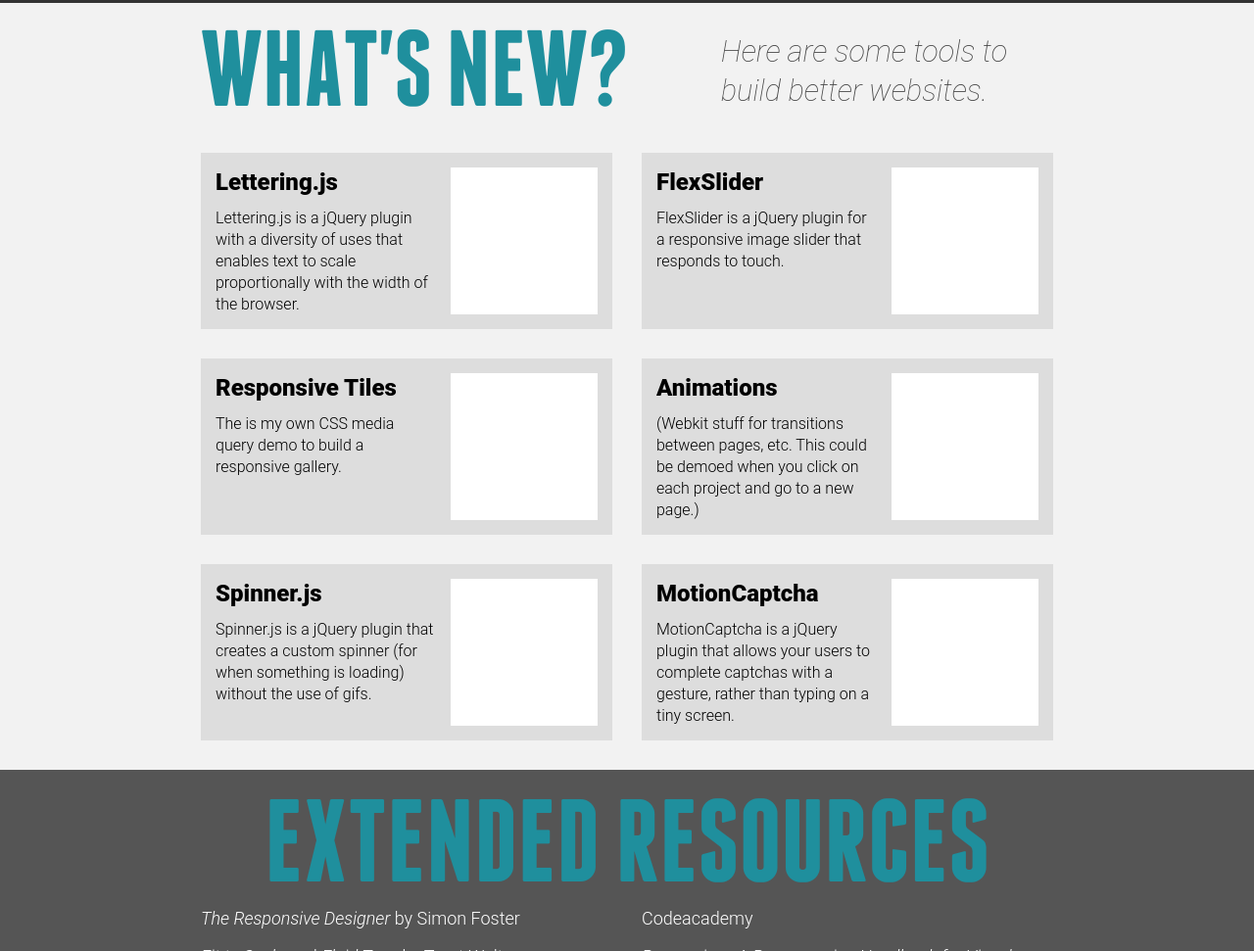
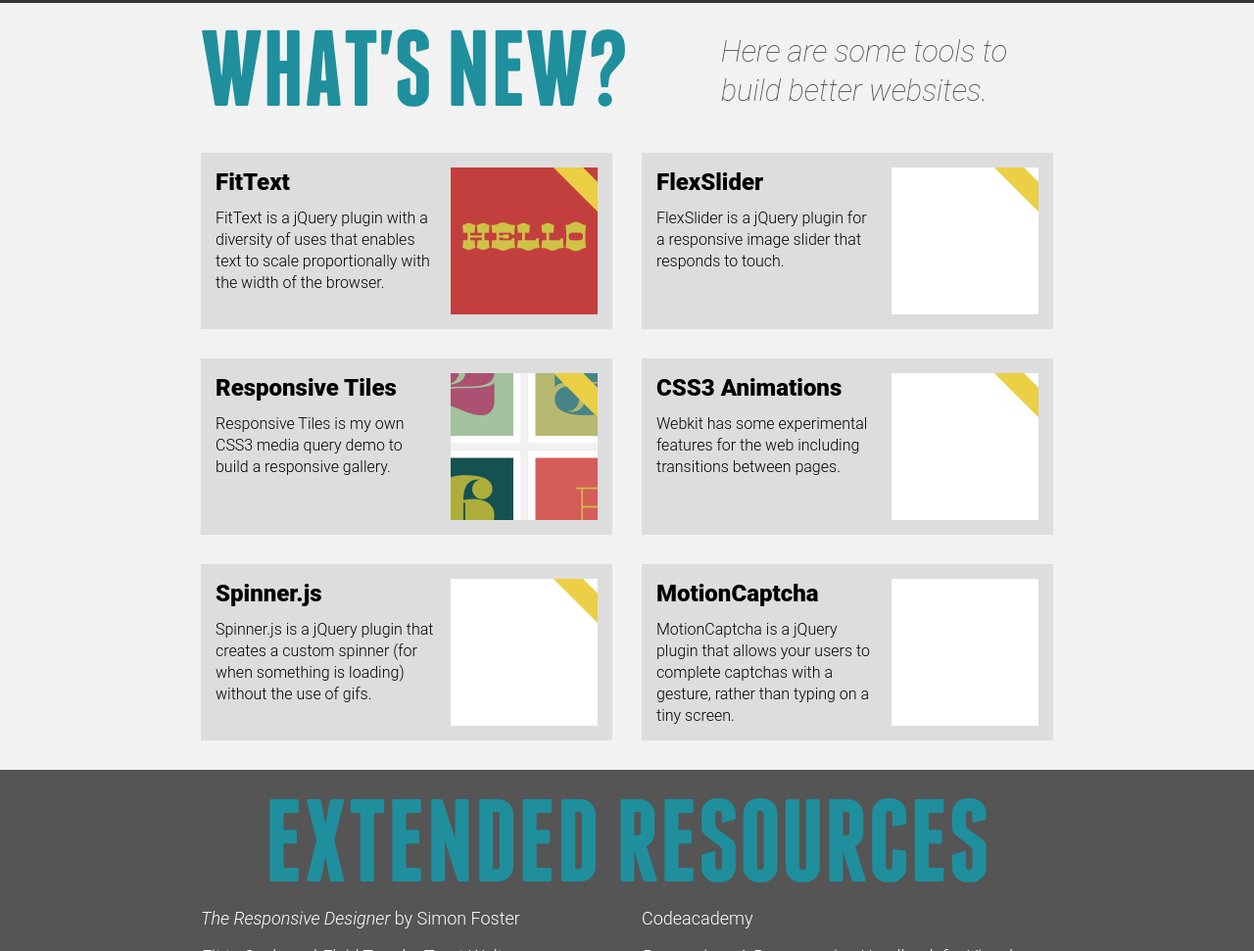
Before and after one commit to jessicametro/Self-Initiated-Website, a plain HTML site: page index.html in a window 1280 px wide. Shown: the part 1058-2029 px from the top of the page at 98% size. Drawn offline with nearby package versions, Linux system fonts and the light colour scheme; a web font is replaced by a local one.

Commit message:
added plugin descriptions, images, and banner

```diff
--- a/css/styles.css
+++ b/css/styles.css
@@ -236,6 +236,16 @@ h4 {
 	font-weight: 300;
 }
 
+.imageContainer {
+	position: relative;
+}
+
+.ribbon {
+	position: absolute;
+	right: 0px;
+	z-index: 100;
+}
+
 img.tileImg {
 	position: relative;
 	float: right;
--- a/index.html
+++ b/index.html
@@ -31,10 +31,13 @@
 					<div id="gallery">
 						<div id="lettering" class="tile used">
 							<div id="tileTextContainer">
-								<h4>Lettering.js</h4>
-								<p>Lettering.js is a jQuery plugin with a diversity of uses that enables text to scale proportionally with the width of the browser.</p>
+								<h4>FitText</h4>
+								<p>FitText is a jQuery plugin with a diversity of uses that enables text to scale proportionally with the width of the browser.</p>
 							</div>
-							<img class="tileImg" src="images/tiles/blank.png" alt="preview of lettering.js" width="150" height="150"/>
+							<div class="imageContainer">
+								<div class="ribbon"> <img src="images/ribbon.png" alt="ribbon" width="45" height="45" /> </div>
+								<img class="tileImg" src="images/tiles/fittext.png" alt="preview of lettering.js" width="150" height="150"/>
+							</div>
 						</div>
 
 						<div id="flexslider" class="tile used">
@@ -42,23 +45,32 @@
 								<h4>FlexSlider</h4>
 								<p>FlexSlider is a jQuery plugin for a responsive image slider that responds to touch.</p>
 							</div>
-							<img class="tileImg" src="images/tiles/blank.png" alt="preview of flexslider" width="150" height="150"/>
+							<div class="imageContainer">
+								<div class="ribbon"> <img src="images/ribbon.png" alt="ribbon" width="45" height="45" /> </div>
+								<img class="tileImg" src="images/tiles/blank.png" alt="preview of flexslider" width="150" height="150"/>
+							</div>
 						</div>
 
 						<div id="response" class="tile used">
 							<div id="tileTextContainer">
-								<h4><i>Responsive Tiles</i></h4>
-								<p><i>The is my own CSS media query demo to build a responsive gallery.</i></p>
+								<h4>Responsive Tiles</h4>
+								<p>Responsive Tiles is my own CSS3 media query demo to build a responsive gallery.</i></p>
 							</div>
-							<img class="tileImg" src="images/tiles/blank.png" alt="preview of the responsive tiles" width="150" height="150"/>
+							<div class="imageContainer">
+								<div class="ribbon"> <img src="images/ribbon.png" alt="ribbon" width="45" height="45" /> </div>
+								<img class="tileImg" src="images/tiles/responsive_tiles.png" alt="preview of the responsive tiles" width="150" height="150"/>
+							</div>
 						</div>
 
 						<div id="animations" class="tile used">
 							<div id="tileTextContainer">
-								<h4><i>Animations</i></h4>
-								<p><i>(Webkit stuff for transitions between pages, etc. This could be demoed when you click on each project and go to a new page.)</i></p>
+								<h4>CSS3 Animations</h4>
+								<p>Webkit has some experimental features for the web including transitions between pages.</p>
 							</div>
-							<img class="tileImg" src="images/tiles/blank.png" alt="preview of the responsive tiles" width="150" height="150"/>
+							<div class="imageContainer">
+								<div class="ribbon"> <img src="images/ribbon.png" alt="ribbon" width="45" height="45" /> </div>
+								<img class="tileImg" src="images/tiles/blank.png" alt="preview of the responsive tiles" width="150" height="150"/>
+							</div>
 						</div>
 
 						<div id="spinner" class="tile used">
@@ -66,7 +78,10 @@
 								<h4>Spinner.js</h4>
 								<p>Spinner.js is a jQuery plugin that creates a custom spinner (for when something is loading) without the use of gifs.</p>
 							</div>
-							<img class="tileImg" src="images/tiles/blank.png" alt="preview of the jQuery spinner" width="150" height="150"/>
+							<div class="imageContainer">
+								<div class="ribbon"> <img src="images/ribbon.png" alt="ribbon" width="45" height="45" /> </div>
+								<img class="tileImg" src="images/tiles/blank.png" alt="preview of the jQuery spinner" width="150" height="150"/>
+							</div>
 						</div>
 
 						<div id="captcha" class="tile">
@@ -74,7 +89,9 @@
 								<h4>MotionCaptcha</h4>
 								<p>MotionCaptcha is a jQuery plugin that allows your users to complete captchas with a gesture, rather than typing on a tiny screen.</p>
 							</div>
-							<img class="tileImg" src="images/tiles/blank.png" alt="preview of the motion captcha" width="150" height="150"/>
+							<div class="imageContainer">
+								<img class="tileImg" src="images/tiles/blank.png" alt="preview of the motion captcha" width="150" height="150"/>
+							</div>
 						</div>
 
 						<div class="clear"></div>
```
Also changed, not shown: images/ribbon.png (added), images/tiles/fittext.png (added), images/tiles/responsive_tiles.png (added), 2 other files.
